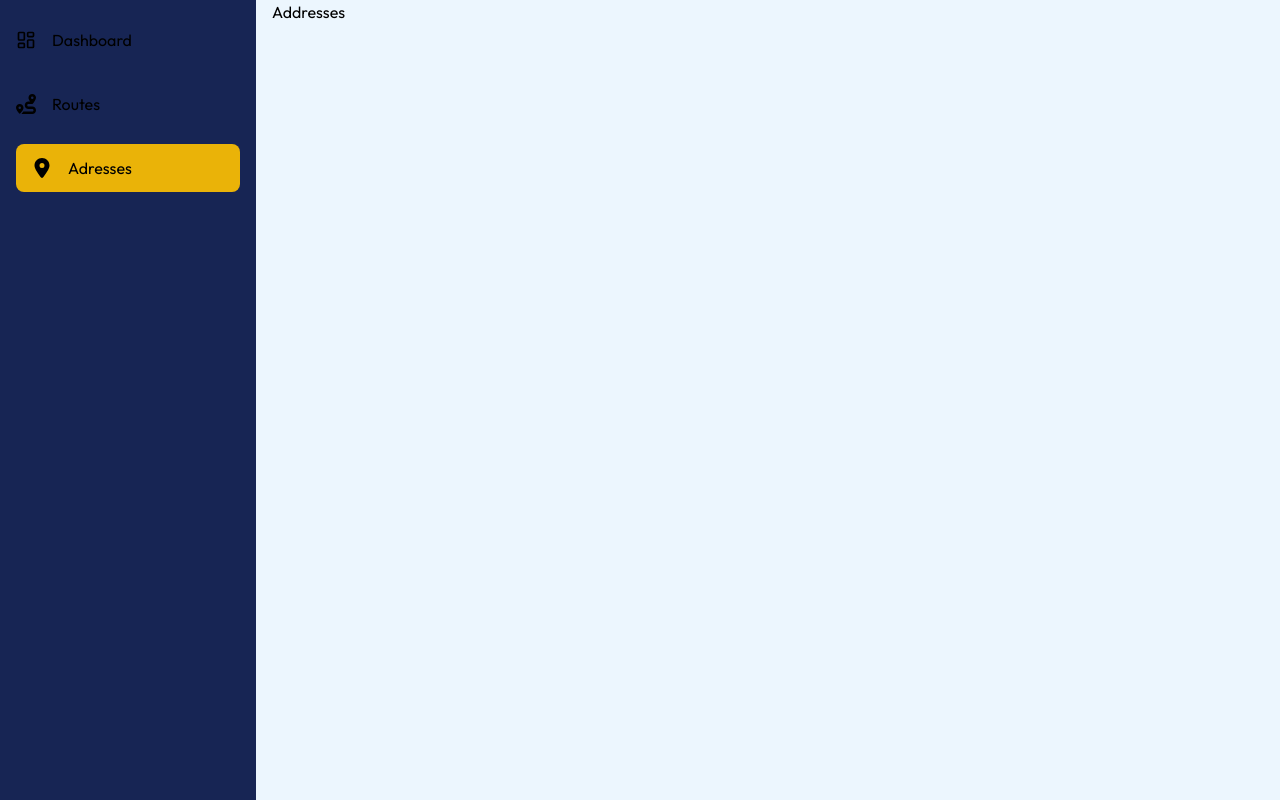
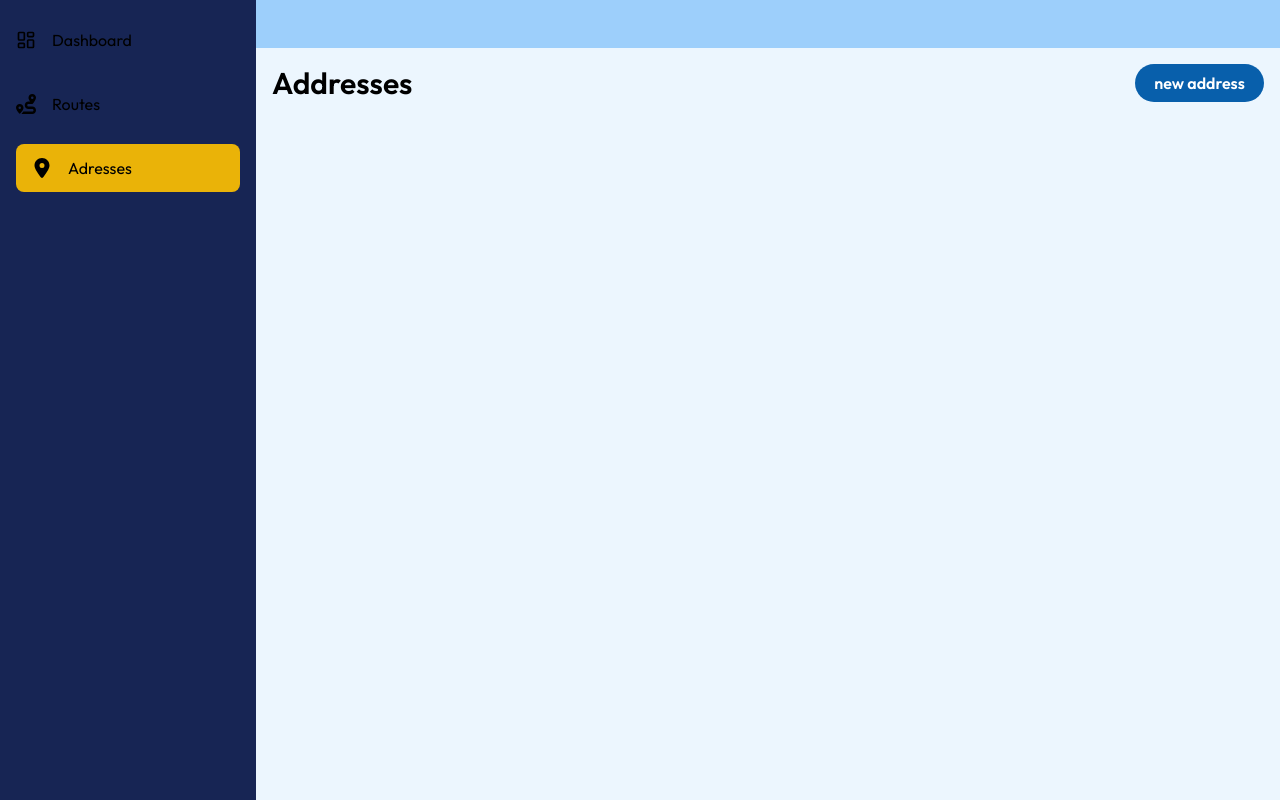
Before and after one commit to Tshobohwa/serve-air-frontend, a React (Vite) app: page /addresses in a window 1280 px wide. Built offline with nearby package versions, Linux system fonts and the light colour scheme.

Commit message:
Add footer

```diff
--- a/src/components/Sidebar.jsx
+++ b/src/components/Sidebar.jsx
@@ -5,7 +5,8 @@ import { LuLayoutDashboard } from "react-icons/lu";
 
 const Sidebar = ({ children }) => {
   return (
-    <div className="w-full pl-[17rem]">
+    <div className="w-full pl-[17rem] pt-[4rem] pr-4">
+      <div className="fixed top-0 left-[16rem] right-0 h-[3rem] bg-skyblue-100"></div>
       <div className="w-[16rem] fixed left-0 bg-blue-950 top-0 bottom-0 px-4">
         <div className="w-full flex flex-col gap-4 mt-4">
           <SidebarLink
--- /dev/null
+++ b/src/components/SmallRoundedButton.jsx
@@ -0,0 +1,14 @@
+import React from "react";
+
+const SmallRoundedButton = ({ name, icon, onClick }) => {
+  return (
+    <button
+      onClick={onClick}
+      className="w-fit px-[1.2rem] bg-skyblue-800 h-[2.4rem] text-white font-semibold flex gap-4 items-center justify-center rounded-full"
+    >
+      {icon} {name}
+    </button>
+  );
+};
+
+export default SmallRoundedButton;
--- /dev/null
+++ b/src/components/TextInputWithLabel.jsx
@@ -0,0 +1,22 @@
+import React from "react";
+
+const TextInputWithLabel = ({
+  label,
+  type = "text",
+  onChange,
+  placeholder,
+}) => {
+  return (
+    <div className=" w-full my-3 font-outfit">
+      <p>{label}</p>
+      <input
+        className="h-[56px] rounded-[12px] border border-skyblue-300 px-4 w-full focus:outline-none placeholder:text-primary-500"
+        type={type}
+        onChange={onChange}
+        placeholder={placeholder}
+      />
+    </div>
+  );
+};
+
+export default TextInputWithLabel;
--- a/src/pages/Addresses.jsx
+++ b/src/pages/Addresses.jsx
@@ -1,8 +1,24 @@
-import React from "react";
+import React, { useState } from "react";
 import Sidebar from "../components/Sidebar";
+import SmallRoundedButton from "../components/SmallRoundedButton";
+import NewAddress from "../popups/NewAddress";
 
 const Addresses = () => {
-  return <Sidebar>Addresses</Sidebar>;
+  const [addingAddress, setAddingAddress] = useState(false);
+  return (
+    <Sidebar>
+      {addingAddress && (
+        <NewAddress closeHandler={() => setAddingAddress(false)} />
+      )}
+      <header className="w-full flex justify-between items-center">
+        <h1 className="text-3xl font-semibold">Addresses</h1>
+        <SmallRoundedButton
+          name={"new address"}
+          onClick={() => setAddingAddress(true)}
+        />
+      </header>
+    </Sidebar>
+  );
 };
 
 export default Addresses;
--- /dev/null
+++ b/src/popups/NewAddress.jsx
@@ -0,0 +1,46 @@
+import React, { useState } from "react";
+import PopupContainer from "./PopupContainer";
+import { IoClose } from "react-icons/io5";
+import TextInputWithLabel from "../components/TextInputWithLabel";
+import RoundedButton from "../components/RoundedButton";
+
+const NewAddress = ({ closeHandler }) => {
+  const [city, setCity] = useState("");
+  const [province, setProvince] = useState("");
+  const [territory, setTerritory] = useState("");
+
+  return (
+    <PopupContainer>
+      <div className="w-[36rem] bg-white">
+        <header className="h-[6rem] px-4 flex items-center justify-between border-b border-b-skyblue-100">
+          <h2 className="font-semibold text-2xl">New address</h2>
+          <button className=" text-blue-900" onClick={closeHandler}>
+            <IoClose size={32} />
+          </button>
+        </header>
+        <section className="w-full p-4">
+          <TextInputWithLabel
+            label={"Province"}
+            placeholder={"Enter province name"}
+            onChange={(e) => setProvince(e.target.value)}
+          />
+          <TextInputWithLabel
+            label={"Territory"}
+            placeholder={"Enter territory name"}
+            onChange={(e) => setTerritory(e.target.value)}
+          />
+          <TextInputWithLabel
+            label={"City"}
+            placeholder={"Enter city name"}
+            onChange={(e) => setCity(e.target.value)}
+          />
+        </section>
+        <footer className="w-full p-4 bg-skyblue-50 flex items-center justify-center">
+          <RoundedButton children={"Add Address"} />
+        </footer>
+      </div>
+    </PopupContainer>
+  );
+};
+
+export default NewAddress;
--- /dev/null
+++ b/src/popups/PopupContainer.jsx
@@ -0,0 +1,11 @@
+import React from "react";
+
+const PopupContainer = ({ children }) => {
+  return (
+    <div className="bg-[#00000035] backdrop-blur-sm flex items-center justify-center fixed top-0 left-0 right-0 bottom-0 z-40">
+      {children}
+    </div>
+  );
+};
+
+export default PopupContainer;
```
